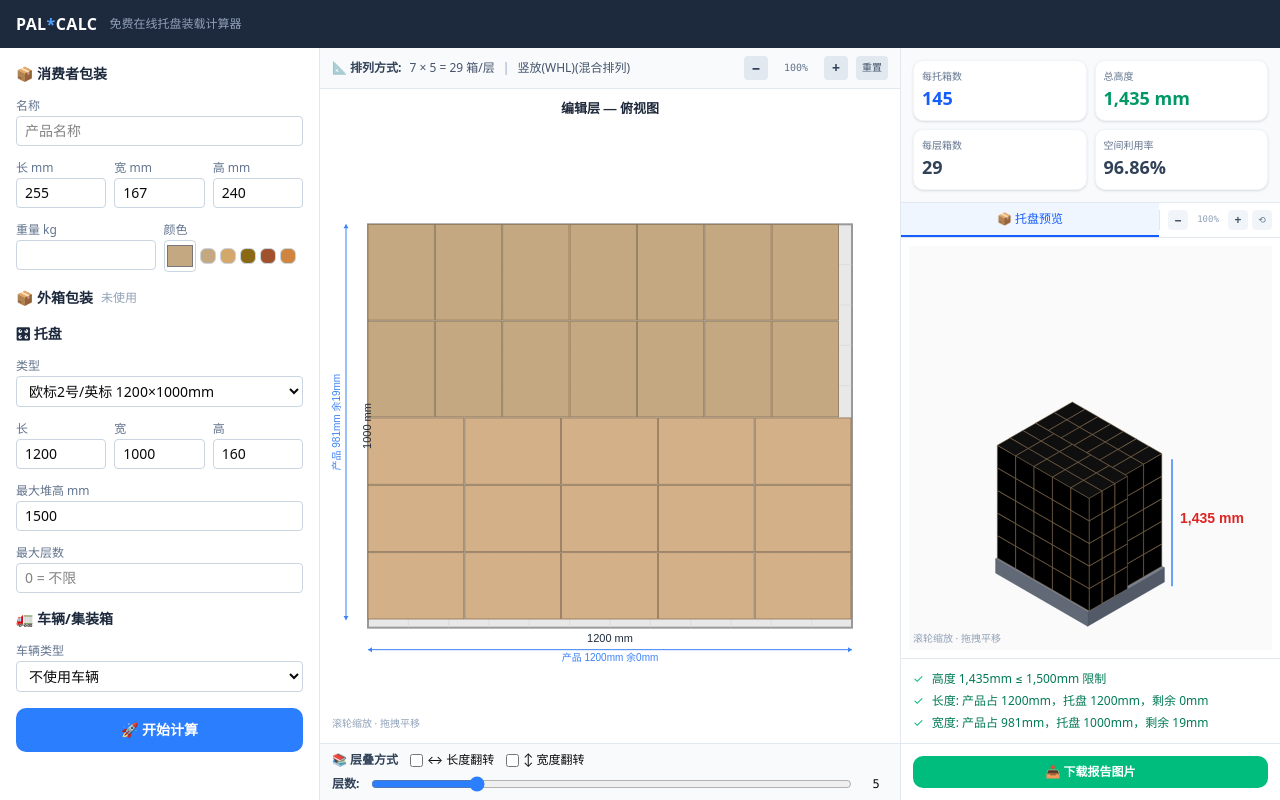
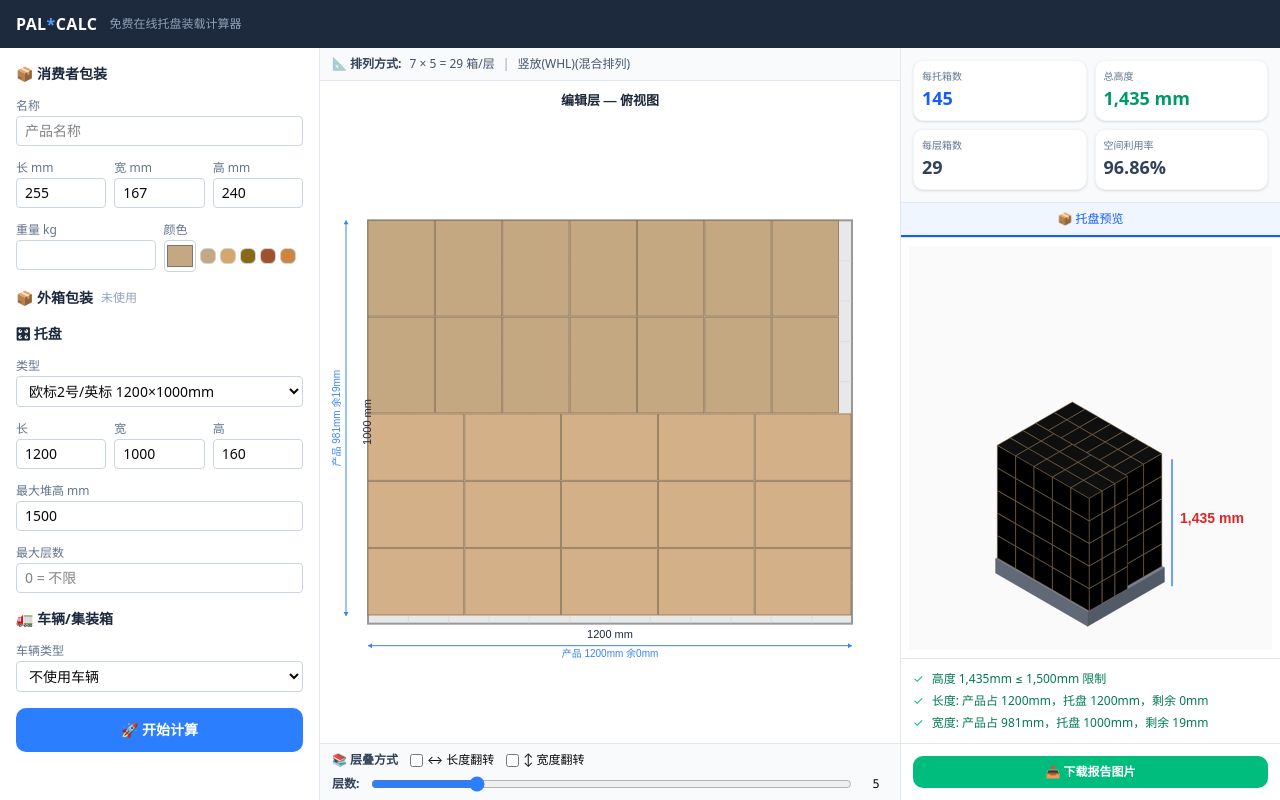
Before and after one commit to xiaonan177/Ka, a Next.js app: page / in a window 1280 px wide. Both pictures are taken after a click on the button "🚀 开始计算". Built offline with nearby package versions, Linux system fonts and the light colour scheme.

Commit message:
Restored to 'bc58f89a9242b5a22de13add81f3607c2d517e14'
Coze-Restored-To: 'bc58f89a9242b5a22de13add81f3607c2d517e14'
Coze-Commit-Type: restore
Coze-User-ID: 617247819964584

```diff
--- a/src/components/LayerEditor.tsx
+++ b/src/components/LayerEditor.tsx
@@ -2,7 +2,6 @@
 
 import { useEffect, useRef, useCallback } from 'react';
 import { PalletPlan, PalletizeInput, LayerSection, mmToDm } from '@/lib/palletize';
-import { useZoomPan } from '@/hooks/useZoomPan';
 
 interface LayerEditorProps {
   plan: PalletPlan | null;
@@ -20,7 +19,6 @@ export function LayerEditor({
   onLayersChange, onFlipLengthChange, onFlipWidthChange,
 }: LayerEditorProps) {
   const canvasRef = useRef<HTMLCanvasElement>(null);
-  const { zoom, panX, panY, zoomIn, zoomOut, resetView, bindCanvas, unbindCanvas } = useZoomPan(1);
 
   const draw = useCallback(() => {
     const canvas = canvasRef.current;
@@ -38,11 +36,6 @@ export function LayerEditor({
     ctx.fillStyle = '#FFFFFF';
     ctx.fillRect(0, 0, displayW, displayH);
 
-    // 应用缩放和平移
-    ctx.save();
-    ctx.translate(panX, panY);
-    ctx.scale(zoom, zoom);
-
     const palletL = mmToDm(input.pallet.length);
     const palletW = mmToDm(input.pallet.width);
     const margin = 40;
@@ -54,20 +47,20 @@ export function LayerEditor({
 
     // 标题
     ctx.fillStyle = '#1E293B';
-    ctx.font = `bold ${13 / zoom}px sans-serif`;
+    ctx.font = 'bold 13px sans-serif';
     ctx.textAlign = 'center';
-    ctx.fillText('编辑层 — 俯视图', displayW / 2 / 1, 16 / zoom);
+    ctx.fillText('编辑层 — 俯视图', displayW / 2, 16);
 
     // 托盘
     ctx.fillStyle = '#E8E8E8';
     ctx.strokeStyle = '#999';
-    ctx.lineWidth = 2 / zoom;
+    ctx.lineWidth = 2;
     ctx.fillRect(ox, oy, palletL * scale, palletW * scale);
     ctx.strokeRect(ox, oy, palletL * scale, palletW * scale);
 
     // 托盘网格
     ctx.strokeStyle = '#D0D0D0';
-    ctx.lineWidth = 0.5 / zoom;
+    ctx.lineWidth = 0.5;
     for (let i = 1; i < palletL; i++) {
       const x = ox + i * scale;
       ctx.beginPath(); ctx.moveTo(x, oy); ctx.lineTo(x, oy + palletW * scale); ctx.stroke();
@@ -103,7 +96,7 @@ export function LayerEditor({
 
           // 边框
           ctx.strokeStyle = '#8B7355';
-          ctx.lineWidth = 0.8 / zoom;
+          ctx.lineWidth = 0.8;
           ctx.strokeRect(drawX, drawY, bw, bh);
 
           // 产品名 (如果空间足够)
@@ -126,7 +119,7 @@ export function LayerEditor({
 
     // 托盘长度标注
     ctx.fillStyle = '#1E293B';
-    ctx.font = `${11 / zoom}px sans-serif`;
+    ctx.font = '11px sans-serif';
     ctx.textAlign = 'center';
     ctx.textBaseline = 'top';
     ctx.fillText(`${input.pallet.length} mm`, ox + palletL * scale / 2, oy + palletW * scale + 6);
@@ -135,7 +128,7 @@ export function LayerEditor({
     const coverageLDraw = (coverageL / input.pallet.length) * palletL * scale;
     const annoY2 = oy + palletW * scale + 22;
     ctx.strokeStyle = '#3B82F6';
-    ctx.lineWidth = 1 / zoom;
+    ctx.lineWidth = 1;
     ctx.beginPath();
     ctx.moveTo(ox, annoY2);
     ctx.lineTo(ox + coverageLDraw, annoY2);
@@ -144,13 +137,13 @@ export function LayerEditor({
     ctx.beginPath(); ctx.moveTo(ox, annoY2); ctx.lineTo(ox + 4, annoY2 - 2.5); ctx.lineTo(ox + 4, annoY2 + 2.5); ctx.closePath(); ctx.fillStyle = '#3B82F6'; ctx.fill();
     ctx.beginPath(); ctx.moveTo(ox + coverageLDraw, annoY2); ctx.lineTo(ox + coverageLDraw - 4, annoY2 - 2.5); ctx.lineTo(ox + coverageLDraw - 4, annoY2 + 2.5); ctx.closePath(); ctx.fill();
     ctx.fillStyle = '#3B82F6';
-    ctx.font = `${10 / zoom}px sans-serif`;
+    ctx.font = '10px sans-serif';
     ctx.textAlign = 'center';
     ctx.fillText(`产品 ${coverageL}mm${remainL >= 0 ? ` 余${remainL}mm` : ` 超${Math.abs(remainL)}mm`}`, ox + coverageLDraw / 2, annoY2 + 4);
 
     // 托盘宽度标注
     ctx.fillStyle = '#1E293B';
-    ctx.font = `${11 / zoom}px sans-serif`;
+    ctx.font = '11px sans-serif';
     ctx.save();
     ctx.translate(ox - 6, oy + palletW * scale / 2);
     ctx.rotate(-Math.PI / 2);
@@ -164,7 +157,7 @@ export function LayerEditor({
     const coverageWDraw = (coverageW / input.pallet.width) * palletW * scale;
     const annoX2 = ox - 22;
     ctx.strokeStyle = '#3B82F6';
-    ctx.lineWidth = 1 / zoom;
+    ctx.lineWidth = 1;
     ctx.beginPath();
     ctx.moveTo(annoX2, oy);
     ctx.lineTo(annoX2, oy + coverageWDraw);
@@ -175,27 +168,19 @@ export function LayerEditor({
     ctx.translate(annoX2 - 4, oy + coverageWDraw / 2);
     ctx.rotate(-Math.PI / 2);
     ctx.fillStyle = '#3B82F6';
-    ctx.font = `${10 / zoom}px sans-serif`;
+    ctx.font = '10px sans-serif';
     ctx.textAlign = 'center';
     ctx.textBaseline = 'bottom';
     ctx.fillText(`产品 ${coverageW}mm${remainW >= 0 ? ` 余${remainW}mm` : ` 超${Math.abs(remainW)}mm`}`, 0, 0);
     ctx.restore();
 
-    ctx.restore(); // 恢复缩放平移变换
-
-  }, [plan, input, flipLength, flipWidth, zoom, panX, panY]);
-
-  useEffect(() => {
-    const canvas = canvasRef.current;
-    bindCanvas(canvas);
-    return () => unbindCanvas(canvas);
-  }, [bindCanvas, unbindCanvas]);
+  }, [plan, input, flipLength, flipWidth]);
 
   useEffect(() => { draw(); }, [draw]);
 
   return (
     <div className="flex-1 flex flex-col bg-white min-w-0">
-      {/* 排列策略选择 + 缩放控制 */}
+      {/* 排列策略选择 */}
       <div className="px-3 py-2 border-b border-slate-200 bg-slate-50">
         <div className="flex items-center gap-2 text-xs">
           <span className="font-bold text-slate-700">📐 排列方式:</span>
@@ -204,19 +189,12 @@ export function LayerEditor({
           </span>
           <span className="text-slate-400">|</span>
           <span className="text-slate-600">{plan?.orientation || '—'}</span>
-          <span className="flex-1" />
-          {/* 缩放控制 */}
-          <button onClick={zoomOut} className="w-6 h-6 flex items-center justify-center rounded bg-slate-200 hover:bg-slate-300 text-slate-700 font-bold text-sm leading-none">−</button>
-          <span className="text-[10px] text-slate-500 w-10 text-center font-mono">{Math.round(zoom * 100)}%</span>
-          <button onClick={zoomIn} className="w-6 h-6 flex items-center justify-center rounded bg-slate-200 hover:bg-slate-300 text-slate-700 font-bold text-sm leading-none">+</button>
-          <button onClick={resetView} className="px-1.5 h-6 flex items-center justify-center rounded bg-slate-200 hover:bg-slate-300 text-slate-600 text-[10px]">重置</button>
         </div>
       </div>
 
       {/* 俯视图 Canvas */}
-      <div className="flex-1 p-2 relative">
-        <canvas ref={canvasRef} className="w-full h-full cursor-grab active:cursor-grabbing" style={{ minHeight: 300 }} />
-        <div className="absolute bottom-3 left-3 text-[10px] text-slate-400 pointer-events-none">滚轮缩放 · 拖拽平移</div>
+      <div className="flex-1 p-2">
+        <canvas ref={canvasRef} className="w-full h-full" style={{ minHeight: 300 }} />
       </div>
 
       {/* 工具栏 */}
--- a/src/components/SolutionPreview.tsx
+++ b/src/components/SolutionPreview.tsx
@@ -2,7 +2,6 @@
 
 import { useEffect, useRef, useCallback, useState } from 'react';
 import { PalletPlan, PalletizeInput, TruckLoadResult, mmToDm, calculateTruckLoad } from '@/lib/palletize';
-import { useZoomPan } from '@/hooks/useZoomPan';
 
 interface SolutionPreviewProps {
   plan: PalletPlan | null;
@@ -16,7 +15,6 @@ interface SolutionPreviewProps {
 export function SolutionPreview({ plan, input, layers, flipLength, flipWidth, onDownloadReport }: SolutionPreviewProps) {
   const canvasRef = useRef<HTMLCanvasElement>(null);
   const [viewMode, setViewMode] = useState<'pallet' | 'truck'>('pallet');
-  const { zoom, panX, panY, zoomIn, zoomOut, resetView, bindCanvas, unbindCanvas } = useZoomPan(1);
 
   const truckLoad: TruckLoadResult | null = plan && input.truck
     ? calculateTruckLoad(input.truck, input.pallet.length, input.pallet.width, plan.totalHeight, plan.boxesPerLayer * layers, input.boxWeight)
@@ -39,11 +37,6 @@ export function SolutionPreview({ plan, input, layers, flipLength, flipWidth, on
     ctx.fillStyle = '#FAFAFA';
     ctx.fillRect(0, 0, displayW, displayH);
 
-    // 应用缩放和平移
-    ctx.save();
-    ctx.translate(panX, panY);
-    ctx.scale(zoom, zoom);
-
     // 等轴测参数
     const palletL = mmToDm(input.pallet.length);
     const palletW = mmToDm(input.pallet.width);
@@ -64,8 +57,8 @@ export function SolutionPreview({ plan, input, layers, flipLength, flipWidth, on
     // 计算缩放
     const maxExt = Math.max(palletL, palletW, palletH + totalLayers * boxH);
     const scale = Math.min(displayW * 0.35, displayH * 0.35) / maxExt;
-    const cx = displayW * 0.45 / zoom;
-    const cy = displayH * 0.7 / zoom;
+    const cx = displayW * 0.45;
+    const cy = displayH * 0.7;
 
     function drawIso(x: number, y: number, z: number, w: number, d: number, h: number, fillColor: string, strokeColor: string) {
       const [x1, y1] = toIso(x, y, z);
@@ -87,7 +80,7 @@ export function SolutionPreview({ plan, input, layers, flipLength, flipWidth, on
       ctx.closePath();
       ctx.fillStyle = adjustBrightness(fillColor, -25);
       ctx.fill();
-      ctx.strokeStyle = strokeColor; ctx.lineWidth = 0.5 / zoom; ctx.stroke();
+      ctx.strokeStyle = strokeColor; ctx.lineWidth = 0.5; ctx.stroke();
 
       // 正面
       ctx.beginPath();
@@ -96,7 +89,7 @@ export function SolutionPreview({ plan, input, layers, flipLength, flipWidth, on
       ctx.closePath();
       ctx.fillStyle = adjustBrightness(fillColor, -10);
       ctx.fill();
-      ctx.strokeStyle = strokeColor; ctx.lineWidth = 0.5 / zoom; ctx.stroke();
+      ctx.strokeStyle = strokeColor; ctx.lineWidth = 0.5; ctx.stroke();
 
       // 顶面
       ctx.beginPath();
@@ -105,7 +98,7 @@ export function SolutionPreview({ plan, input, layers, flipLength, flipWidth, on
       ctx.closePath();
       ctx.fillStyle = adjustBrightness(fillColor, 15);
       ctx.fill();
-      ctx.strokeStyle = strokeColor; ctx.lineWidth = 0.5 / zoom; ctx.stroke();
+      ctx.strokeStyle = strokeColor; ctx.lineWidth = 0.5; ctx.stroke();
     }
 
     // 绘制托盘
@@ -139,7 +132,7 @@ export function SolutionPreview({ plan, input, layers, flipLength, flipWidth, on
     const [tx2, ty2] = toIso(palletL + 1, 0, totalH);
 
     ctx.strokeStyle = '#3B82F6';
-    ctx.lineWidth = 1.5 / zoom;
+    ctx.lineWidth = 1.5;
     ctx.setLineDash([]);
     ctx.beginPath();
     ctx.moveTo(cx + lx * scale, cy + ly * scale);
@@ -149,13 +142,11 @@ export function SolutionPreview({ plan, input, layers, flipLength, flipWidth, on
     // 总高度文字
     const totalHmm = input.pallet.height + totalLayers * plan.boxStackHeight;
     ctx.fillStyle = '#DC2626';
-    ctx.font = `bold ${14 / zoom}px sans-serif`;
+    ctx.font = 'bold 14px sans-serif';
     ctx.textAlign = 'left';
-    ctx.fillText(`${totalHmm.toLocaleString()} mm`, cx + tx2 * scale + 8 / zoom, cy + (ly + ty2) * scale / 2);
+    ctx.fillText(`${totalHmm.toLocaleString()} mm`, cx + tx2 * scale + 8, cy + (ly + ty2) * scale / 2);
 
-    ctx.restore(); // 恢复缩放平移
-
-  }, [plan, input, layers, flipLength, flipWidth, zoom, panX, panY]);
+  }, [plan, input, layers, flipLength, flipWidth]);
 
   const drawTruckView = useCallback(() => {
     const canvas = canvasRef.current;
@@ -174,11 +165,6 @@ export function SolutionPreview({ plan, input, layers, flipLength, flipWidth, on
     ctx.fillStyle = '#FAFAFA';
     ctx.fillRect(0, 0, displayW, displayH);
 
-    // 应用缩放和平移
-    ctx.save();
-    ctx.translate(panX, panY);
-    ctx.scale(zoom, zoom);
-
     const truckL = mmToDm(input.truck.length);
     const truckW = mmToDm(input.truck.width);
     const truckH = mmToDm(input.truck.height);
@@ -194,16 +180,10 @@ export function SolutionPreview({ plan, input, layers, flipLength, flipWidth, on
       return [(x - y) * cos30, (x + y) * sin30 - z];
     }
 
-    // 计算等轴测后的完整包围盒，自适应缩放
-    const [minIsoX, maxIsoX] = [toIso(0, truckW, 0)[0], toIso(truckL, 0, 0)[0]];
-    const [minIsoY, maxIsoY] = [toIso(truckL, 0, truckH)[1], toIso(0, truckW, 0)[1]];
-    const isoW = maxIsoX - minIsoX;
-    const isoH = maxIsoY - minIsoY;
-
-    const padding = 30;
-    const sc = Math.min((displayW / zoom - padding * 2) / isoW, (displayH / zoom - padding * 2 - 20) / isoH);
-    const cx = displayW / zoom / 2 - (minIsoX + isoW / 2) * sc;
-    const cy = displayH / zoom / 2 + 10 - (minIsoY + isoH / 2) * sc;
+    const maxExt = Math.max(truckL, truckW, truckH);
+    const sc = Math.min(displayW * 0.3, displayH * 0.3) / maxExt;
+    const cx = displayW * 0.4;
+    const cy = displayH * 0.75;
 
     const tx = (v: number) => cx + v * sc;
     const ty = (v: number) => cy + v * sc;
@@ -222,12 +202,12 @@ export function SolutionPreview({ plan, input, layers, flipLength, flipWidth, on
     ctx.closePath();
     ctx.fillStyle = '#F1F5F9';
     ctx.fill();
-    ctx.strokeStyle = '#94A3B8'; ctx.lineWidth = 1.5 / zoom; ctx.stroke();
+    ctx.strokeStyle = '#94A3B8'; ctx.lineWidth = 1.5; ctx.stroke();
 
     // 侧面线
     ctx.beginPath();
     ctx.moveTo(tx(a1), ty(b1)); ctx.lineTo(tx(a5), ty(b5));
-    ctx.strokeStyle = '#94A3B8'; ctx.lineWidth = 1 / zoom; ctx.stroke();
+    ctx.strokeStyle = '#94A3B8'; ctx.lineWidth = 1; ctx.stroke();
 
     const [a6, b6] = toIso(truckL, 0, truckH);
     ctx.beginPath();
@@ -259,7 +239,7 @@ export function SolutionPreview({ plan, input, layers, flipLength, flipWidth, on
         ctx.globalAlpha = 0.7;
         ctx.fill();
         ctx.globalAlpha = 1;
-        ctx.strokeStyle = '#8B7355'; ctx.lineWidth = 0.5 / zoom; ctx.stroke();
+        ctx.strokeStyle = '#8B7355'; ctx.lineWidth = 0.5; ctx.stroke();
 
         // 托盘顶部线
         const [t1x, t1y] = toIso(px, py, palletH_d);
@@ -274,25 +254,17 @@ export function SolutionPreview({ plan, input, layers, flipLength, flipWidth, on
         ctx.globalAlpha = 0.5;
         ctx.fill();
         ctx.globalAlpha = 1;
-        ctx.strokeStyle = '#8B7355'; ctx.lineWidth = 0.3 / zoom; ctx.stroke();
+        ctx.strokeStyle = '#8B7355'; ctx.lineWidth = 0.3; ctx.stroke();
       }
     }
 
     // 卡车名称
     ctx.fillStyle = '#1E293B';
-    ctx.font = `bold ${12 / zoom}px sans-serif`;
+    ctx.font = 'bold 12px sans-serif';
     ctx.textAlign = 'center';
-    ctx.fillText(input.truck.name, displayW / zoom / 2, 16 / zoom);
+    ctx.fillText(input.truck.name, displayW / 2, 16);
 
-    ctx.restore(); // 恢复缩放平移
-
-  }, [truckLoad, input, plan, zoom, panX, panY]);
-
-  useEffect(() => {
-    const canvas = canvasRef.current;
-    bindCanvas(canvas);
-    return () => unbindCanvas(canvas);
-  }, [bindCanvas, unbindCanvas]);
+  }, [truckLoad, input, plan]);
 
   useEffect(() => {
     if (viewMode === 'pallet') drawPalletView();
@@ -338,8 +310,8 @@ export function SolutionPreview({ plan, input, layers, flipLength, flipWidth, on
         </div>
       </div>
 
-      {/* 视图切换 + 缩放控制 */}
-      <div className="flex border-b border-slate-200 items-center">
+      {/* 视图切换 */}
+      <div className="flex border-b border-slate-200">
         <button
           onClick={() => setViewMode('pallet')}
           className={`flex-1 py-2 text-xs font-medium ${viewMode === 'pallet' ? 'text-blue-600 border-b-2 border-blue-600 bg-blue-50' : 'text-slate-500 hover:bg-slate-50'}`}
@@ -354,18 +326,11 @@ export function SolutionPreview({ plan, input, layers, flipLength, flipWidth, on
             🚛 车辆视图
           </button>
         )}
-        <div className="flex items-center gap-1 px-2 border-l border-slate-200">
-          <button onClick={zoomOut} className="w-5 h-5 flex items-center justify-center rounded bg-slate-100 hover:bg-slate-200 text-slate-600 font-bold text-xs leading-none">−</button>
-          <span className="text-[9px] text-slate-400 w-8 text-center font-mono">{Math.round(zoom * 100)}%</span>
-          <button onClick={zoomIn} className="w-5 h-5 flex items-center justify-center rounded bg-slate-100 hover:bg-slate-200 text-slate-600 font-bold text-xs leading-none">+</button>
-          <button onClick={resetView} className="w-5 h-5 flex items-center justify-center rounded bg-slate-100 hover:bg-slate-200 text-slate-500 text-[9px]">⟲</button>
-        </div>
       </div>
 
       {/* Canvas预览 */}
-      <div className="flex-1 p-2 relative">
-        <canvas ref={canvasRef} className="w-full h-full cursor-grab active:cursor-grabbing" style={{ minHeight: 350 }} />
-        <div className="absolute bottom-3 left-3 text-[10px] text-slate-400 pointer-events-none">滚轮缩放 · 拖拽平移</div>
+      <div className="flex-1 p-2">
+        <canvas ref={canvasRef} className="w-full h-full" style={{ minHeight: 350 }} />
       </div>
 
       {/* 车辆装载信息 */}
--- a/src/hooks/useZoomPan.ts
+++ /dev/null
@@ -1,77 +0,0 @@
-'use client';
-
-import { useState, useRef, useCallback, useEffect } from 'react';
-
-export interface ZoomPanState {
-  zoom: number;
-  panX: number;
-  panY: number;
-}
-
-export function useZoomPan(initialZoom = 1) {
-  const [zoom, setZoom] = useState(initialZoom);
-  const [panX, setPanX] = useState(0);
-  const [panY, setPanY] = useState(0);
-  const isDragging = useRef(false);
-  const lastPos = useRef({ x: 0, y: 0 });
-
-  const zoomIn = useCallback(() => {
-    setZoom(z => Math.min(z * 1.25, 8));
-  }, []);
-
-  const zoomOut = useCallback(() => {
-    setZoom(z => Math.max(z / 1.25, 0.25));
-  }, []);
-
-  const resetView = useCallback(() => {
-    setZoom(initialZoom);
-    setPanX(0);
-    setPanY(0);
-  }, [initialZoom]);
-
-  const handleWheel = useCallback((e: WheelEvent) => {
-    e.preventDefault();
-    const delta = e.deltaY > 0 ? 0.9 : 1.1;
-    setZoom(z => Math.min(Math.max(z * delta, 0.25), 8));
-  }, []);
-
-  const handleMouseDown = useCallback((e: MouseEvent) => {
-    isDragging.current = true;
-    lastPos.current = { x: e.clientX, y: e.clientY };
-  }, []);
-
-  const handleMouseMove = useCallback((e: MouseEvent) => {
-    if (!isDragging.current) return;
-    const dx = e.clientX - lastPos.current.x;
-    const dy = e.clientY - lastPos.current.y;
-    lastPos.current = { x: e.clientX, y: e.clientY };
-    setPanX(p => p + dx);
-    setPanY(p => p + dy);
-  }, []);
-
-  const handleMouseUp = useCallback(() => {
-    isDragging.current = false;
-  }, []);
-
-  const bindCanvas = useCallback((canvas: HTMLCanvasElement | null) => {
-    if (!canvas) return;
-    canvas.addEventListener('wheel', handleWheel, { passive: false });
-    canvas.addEventListener('mousedown', handleMouseDown);
-    window.addEventListener('mousemove', handleMouseMove);
-    window.addEventListener('mouseup', handleMouseUp);
-  }, [handleWheel, handleMouseDown, handleMouseMove, handleMouseUp]);
-
-  const unbindCanvas = useCallback((canvas: HTMLCanvasElement | null) => {
-    if (!canvas) return;
-    canvas.removeEventListener('wheel', handleWheel);
-    canvas.removeEventListener('mousedown', handleMouseDown);
-    window.removeEventListener('mousemove', handleMouseMove);
-    window.removeEventListener('mouseup', handleMouseUp);
-  }, [handleWheel, handleMouseDown, handleMouseMove, handleMouseUp]);
-
-  return {
-    zoom, panX, panY,
-    zoomIn, zoomOut, resetView,
-    bindCanvas, unbindCanvas,
-  };
-}
```
Also changed, not shown: assets/image_20260608103845294.png (deleted).
